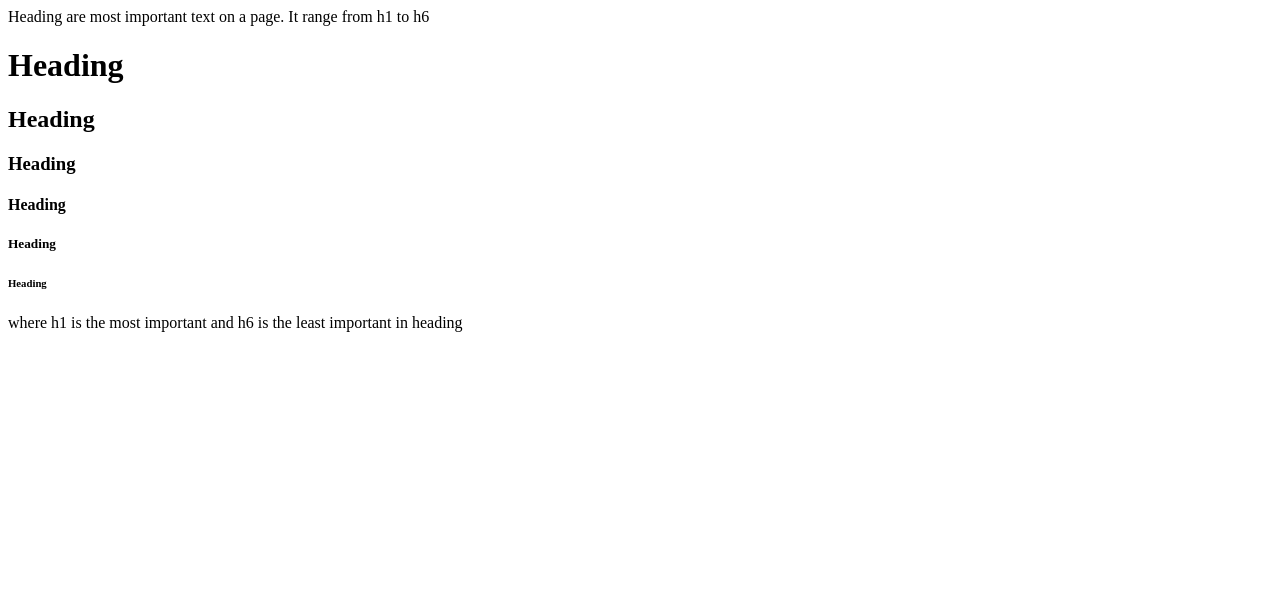
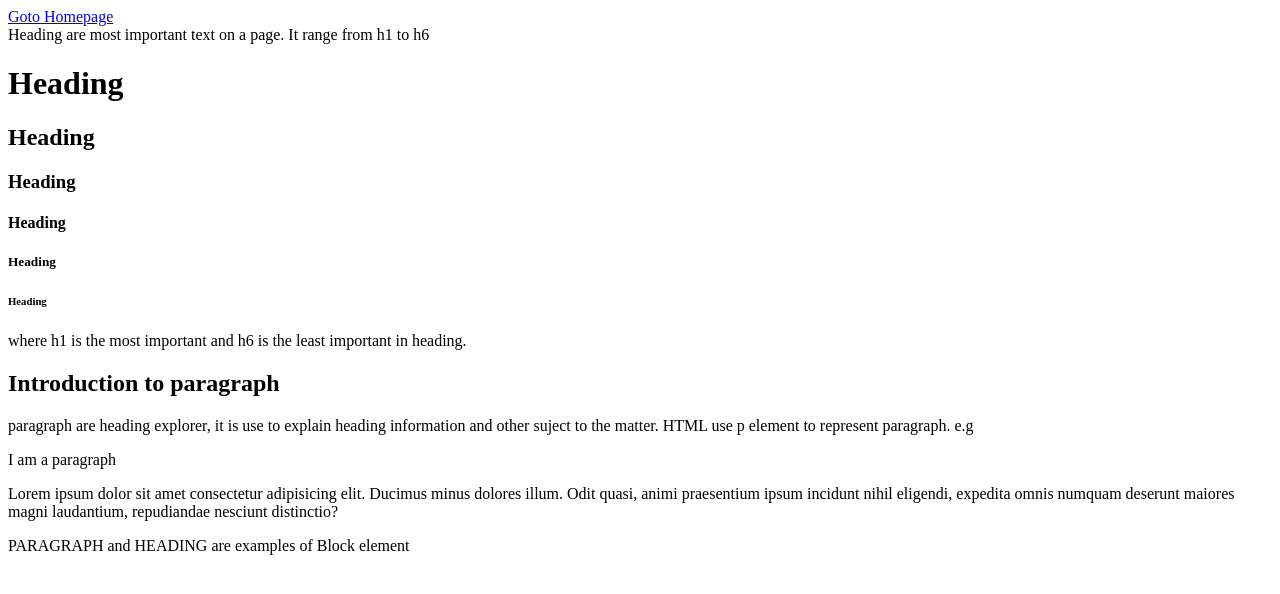
Before and after one commit to davidolarinde/All-HTML-from-Zero-to-Professional-Dignity-Academy, a plain HTML site: page firstclass.html in a window 1280 px wide. Drawn offline with Linux system fonts and the light colour scheme.

Commit message:
adding paragraph intfoo

```diff
--- a/firstclass.html
+++ b/firstclass.html
@@ -7,6 +7,7 @@
     <title>Dignity Academy - HTML Heading and Paragraph</title>
 </head>
 <body>
+   <a href="index.html">Goto  Homepage</a><br>
     Heading are most important text on a page. It range from h1 to h6
     <h1>Heading</h1>
     <h2>Heading</h2>
@@ -15,6 +16,12 @@
     <h5>Heading</h5>
     <h6>Heading</h6>
 
-    where h1 is the most important and h6 is the least important in heading
+    where h1 is the most important and h6 is the least important in heading.
+    <h2>Introduction to paragraph</h2>
+    paragraph are heading explorer, it is use to explain heading information and other suject to the matter.  HTML use p element to represent paragraph. e.g
+    <p>I am a paragraph</p>
+    <p>Lorem ipsum dolor sit amet consectetur adipisicing elit. Ducimus minus dolores illum. Odit quasi, animi praesentium ipsum incidunt nihil eligendi, expedita omnis numquam deserunt maiores magni laudantium, repudiandae nesciunt distinctio?</p>
+
+    <p>PARAGRAPH and HEADING are examples of Block element</p>
 </body>
 </html>
```
